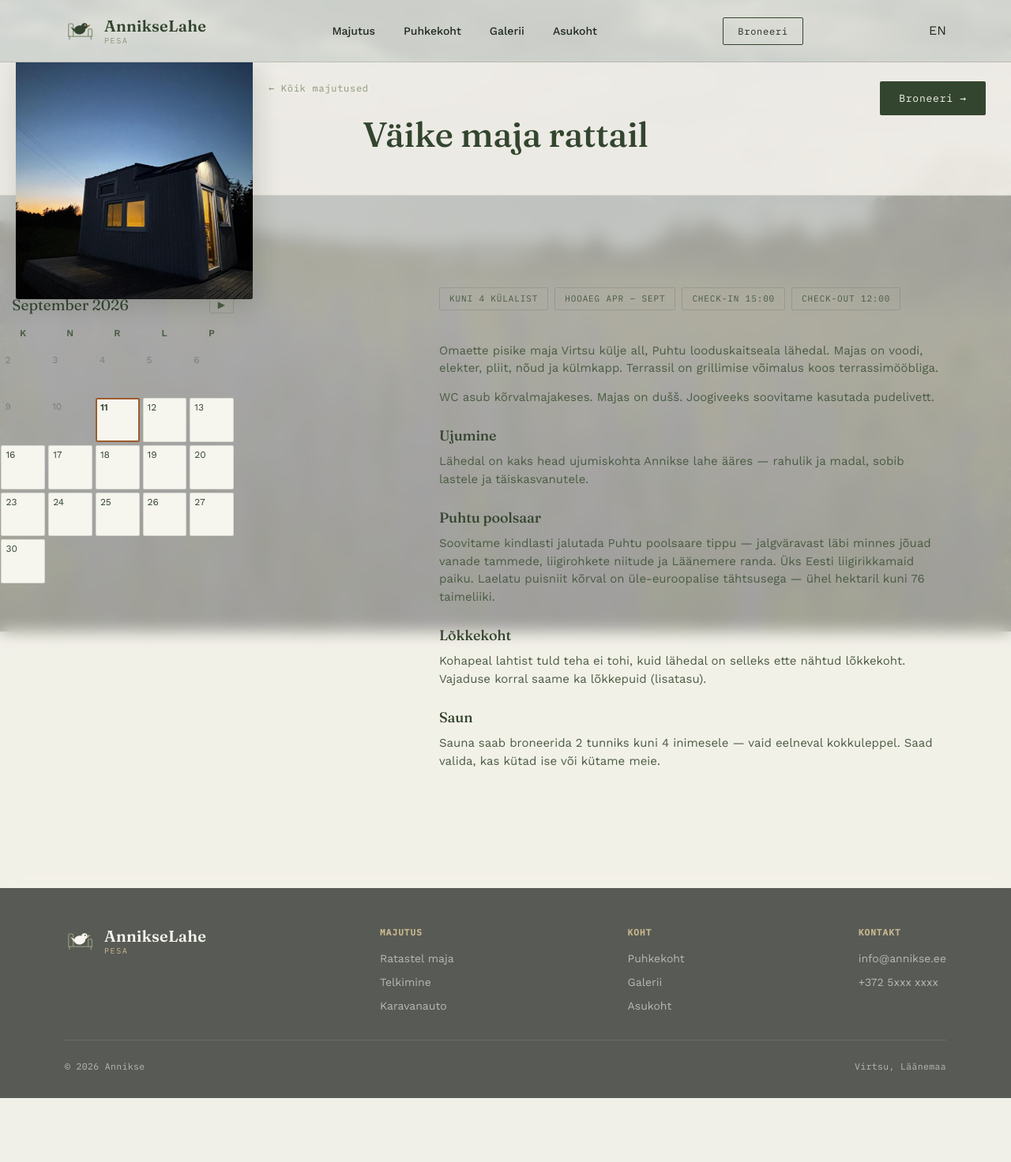
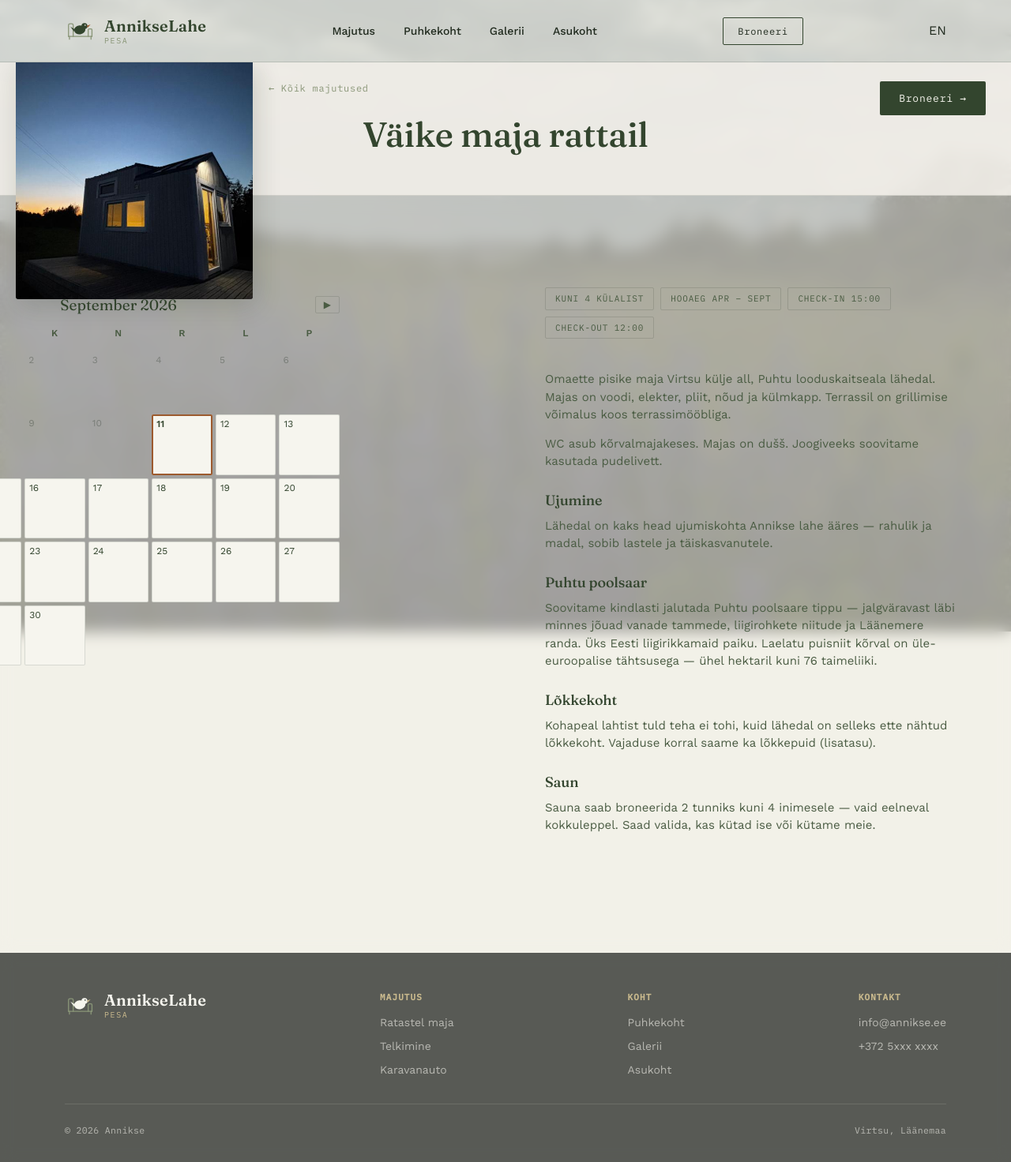
Before and after one commit to m1tsui/wwwannikse, a FastAPI app: page /ee/majutus/vaike-maja in a window 1280 px wide. Shown: the whole page at 79% size. Before the commit the page ends 1391 px from the top, so only its background shows below. Run offline with FastAPI, Linux system fonts and the light colour scheme; data that the repository does not hold is empty.

Commit message:
style: center both columns on page with fixed widths (360px + 520px)
Co-Authored-By: Claude Sonnet 4.6 <noreply@anthropic.com>
Claude-Session: https://claude.ai/code/session_017yhzPe9vmkkHmzvgsC2XDu

```diff
--- a/static/styles.css
+++ b/static/styles.css
@@ -723,8 +723,9 @@
   /* Vasak veerg: kalender. Parem veerg: tekst */
   .majutus-pilt-kirjeldus {
     display: grid;
-    grid-template-columns: 1fr 3fr;
+    grid-template-columns: 360px 520px;
     gap: 260px;
+    justify-content: center;
     align-items: start;
     margin-bottom: 40px;
   }
```
